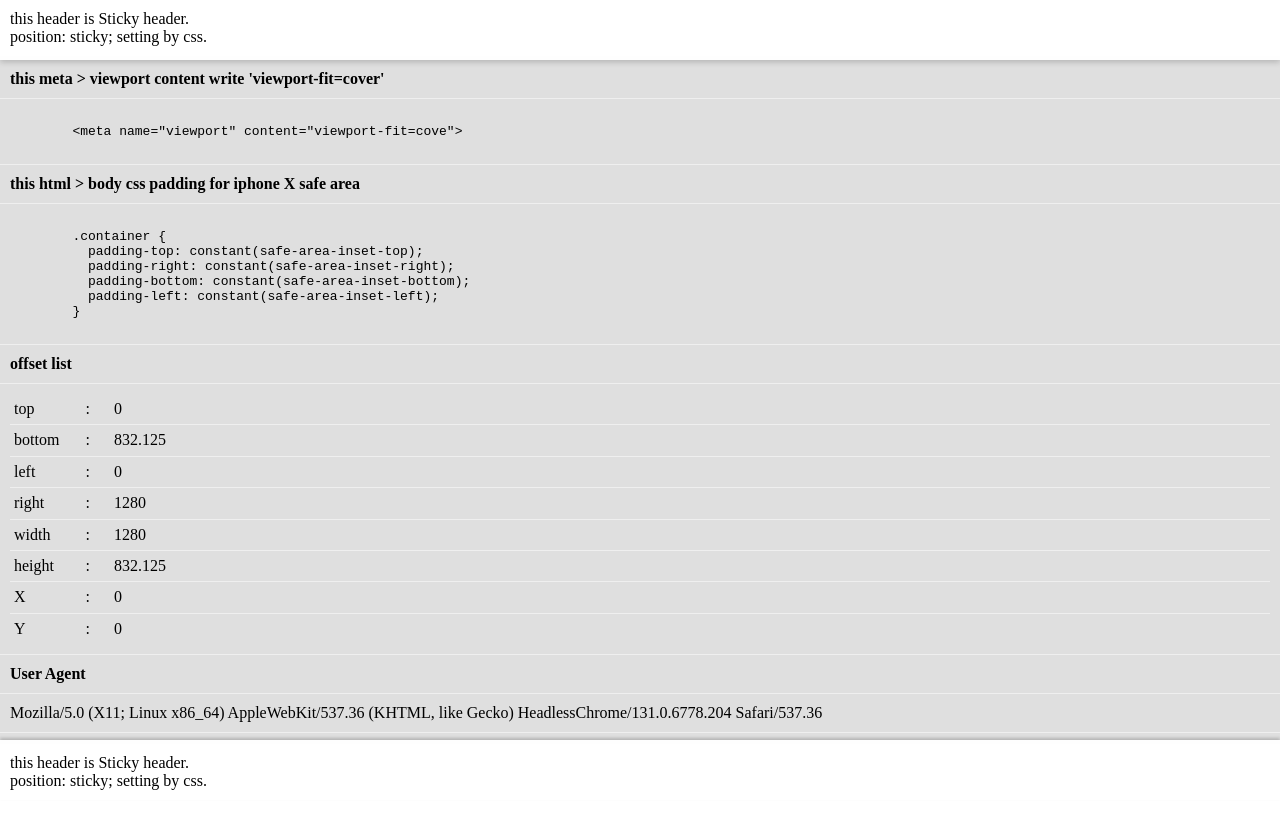
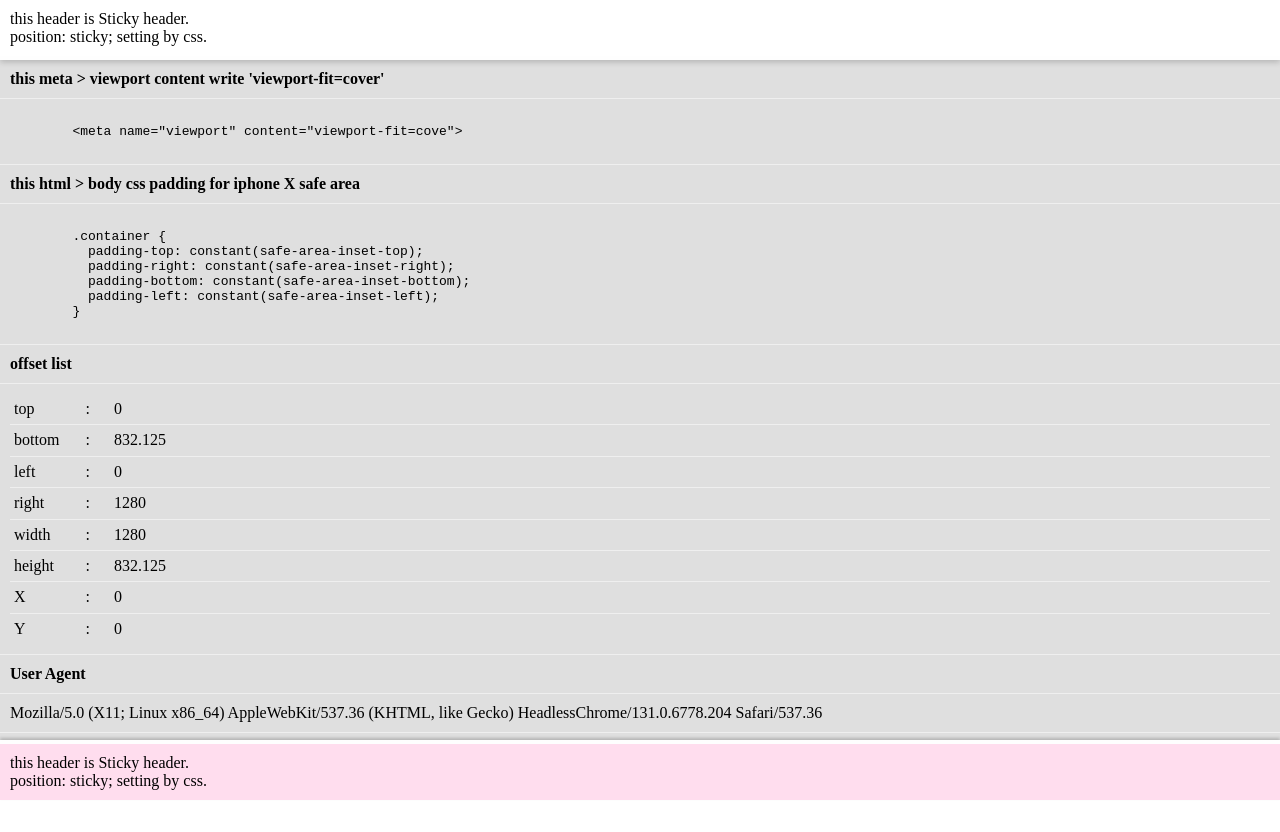
Before and after one commit to task-k/ios11oniPhoneX, a website: page index.html in a window 1280 px wide. Drawn offline with Linux system fonts and the light colour scheme.

Commit message:
footerに    // padding-bottom: constant(safe-area-inset-bottom); でかいけつ

```diff
--- a/assets/scss/main.scss
+++ b/assets/scss/main.scss
@@ -3,7 +3,7 @@
 body.safe{
     padding-top: constant(safe-area-inset-top);
     padding-right: constant(safe-area-inset-right);
-    padding-bottom: constant(safe-area-inset-bottom);
+    // padding-bottom: constant(safe-area-inset-bottom);
     padding-left: constant(safe-area-inset-left);
 }
 article{
@@ -66,9 +66,10 @@ footer{
   bottom: 0;
   width: 100%;
   padding: 10px;
+  padding-bottom: constant(safe-area-inset-bottom);
   box-sizing: border-box;
-  background: #fff;
-  height: 60px;
+  background: #fde;
+  // height: 60px;
   border-top: 4px solid #fefefe;
   box-shadow: 0px -2px 3px 0 rgba(0,0,0,0.2);
 }
```
Also changed, not shown: assets/css/main.css, 1 other file.
